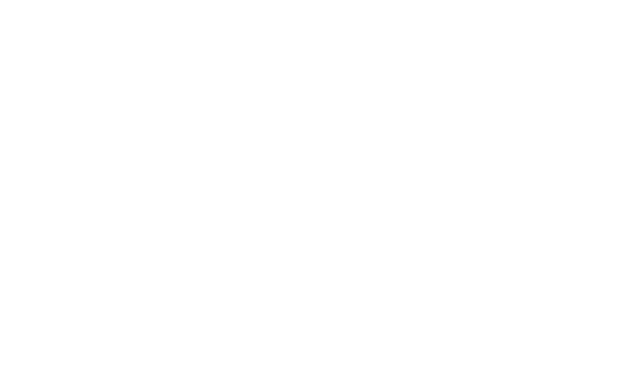
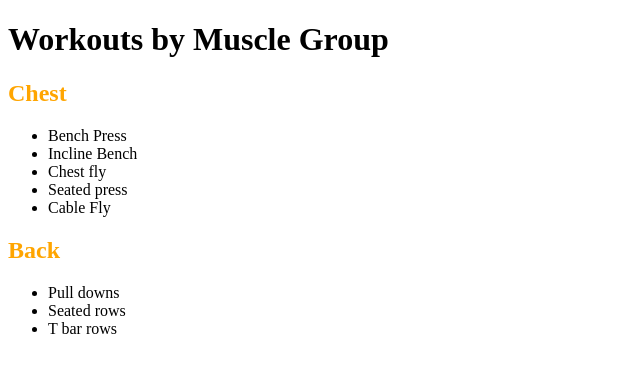
Before and after one commit to mitchellj07/mitchellj07.github.io, a plain HTML site: page index.html in a window 1280 px wide. Shown: the whole page, without its empty margins (0-640 px from the left). Drawn offline with Linux system fonts and the light colour scheme.

Commit message:
Update index.html

```diff
--- a/index.html
+++ b/index.html
@@ -1,10 +1,42 @@
 <!DOCTYPE html>
 <html>
 <head>
-<title> Coding Project </title>
+<title> Workout Suggestions </title>
 <style>
+  h1{
+    color: black;
+    background-color: white;
+  }
+  h2{
+    color: orange;
+  }
+  body{
+    background-color: black:
+  }
 </style>
 </head>
 
 <body>
+  <h1>
+    Workouts by Muscle Group
+  </h1>
+<h2>
+  Chest
+</h2>
+  <ul>
+    <li> Bench Press</li>
+    <li> Incline Bench</li>
+    <li> Chest fly</li>
+    <li> Seated press</li>
+    <li> Cable Fly</li>
+  </ul>
+  <h2>
+    Back
+  </h2>
+  <ul>
+    <li> Pull downs</li>
+    <li> Seated rows</li>
+    <li> T bar rows</li>
+  </ul>
+</body>
 </html>
```
